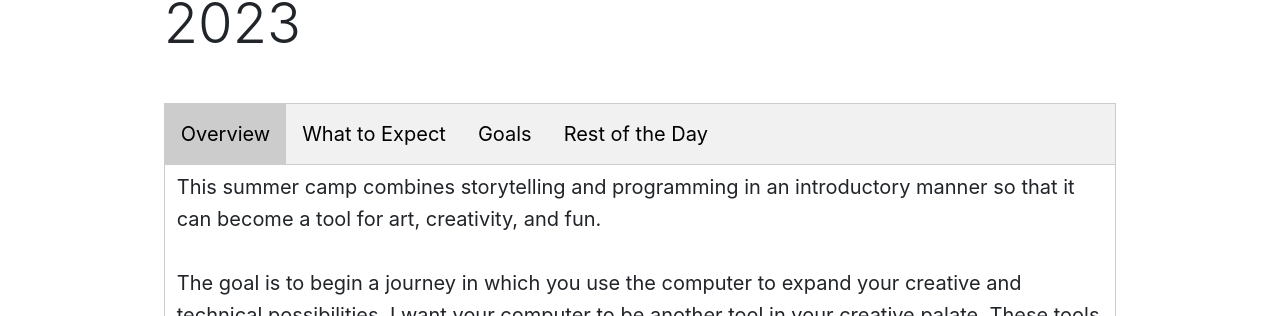
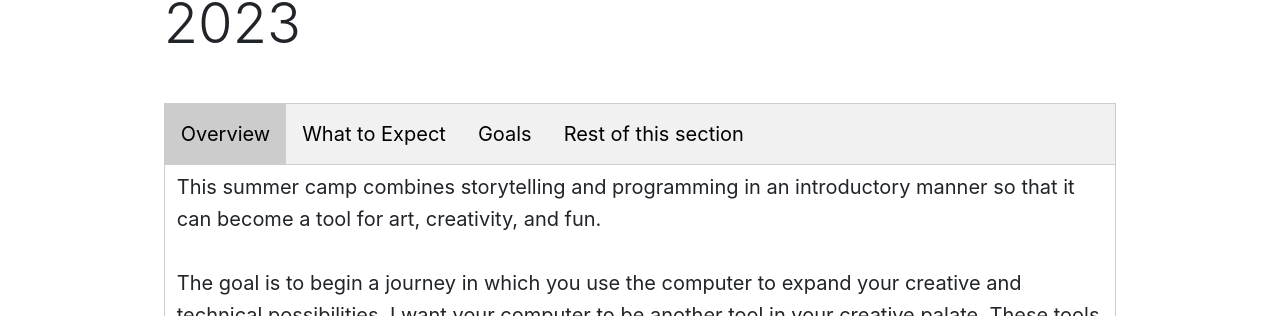
Before and after one commit to Montana-Media-Arts/IndiGame, a Jekyll site: the page built from modules/section-1/_posts/2017-01-01-welcome.md, in a window 1280 px wide. Shown: the part 544-860 px from the top of the page. Built offline with Jekyll 4.4.1, drawn with Linux system fonts in a browser that asks for light colours; nearby versions of some CDN libraries.

Commit message:
Update 2017-01-01-welcome.md

```diff
--- a/modules/section-1/_posts/2017-01-01-welcome.md
+++ b/modules/section-1/_posts/2017-01-01-welcome.md
@@ -10,7 +10,7 @@ module: 1
   <button class="tablinks active" onclick="openTab(event, 'Overview')">Overview</button>
   <button class="tablinks" onclick="openTab(event, 'Expect')">What to Expect</button>
   <button class="tablinks" onclick="openTab(event, 'Goals')">Goals</button>
-  <button class="tablinks" onclick="openTab(event, 'Week')">Rest of the Day</button>
+  <button class="tablinks" onclick="openTab(event, 'Week')">Rest of this section</button>
 </div>
 
 <!-- Tab content -->
```
